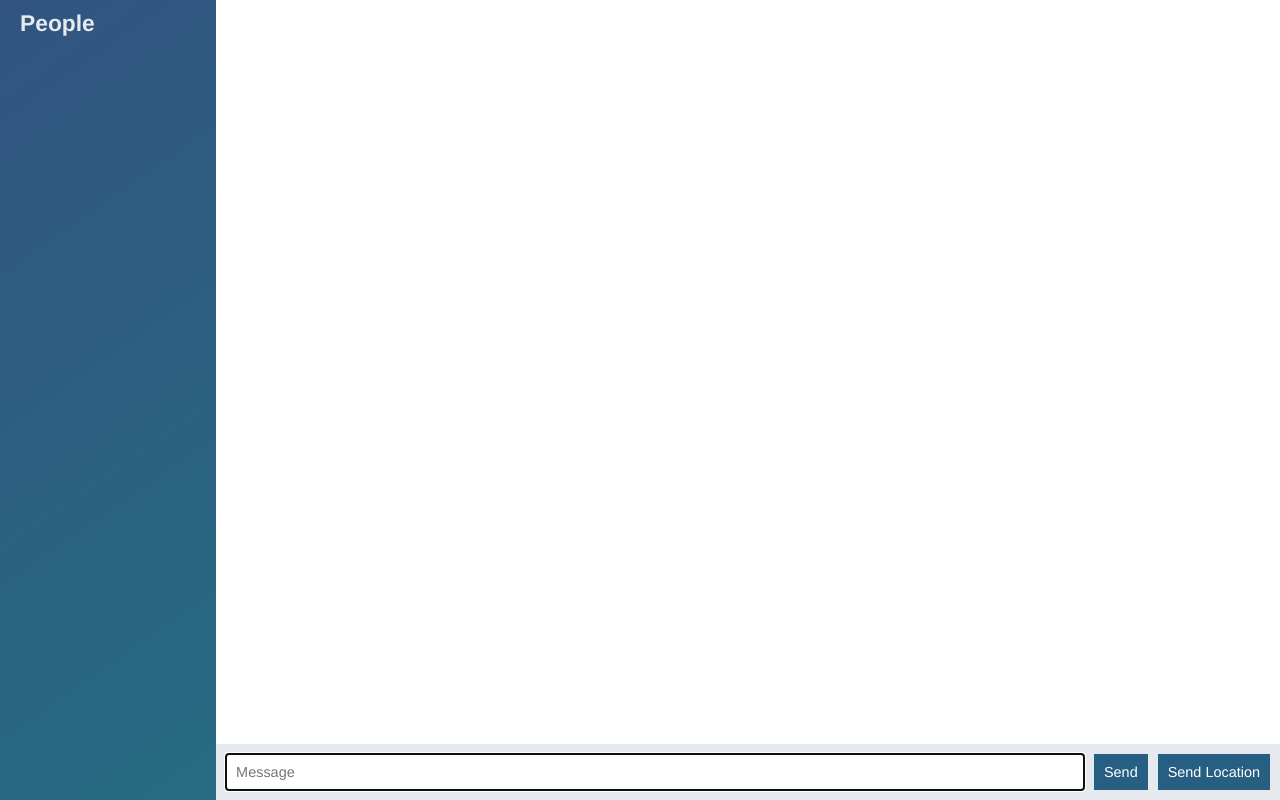
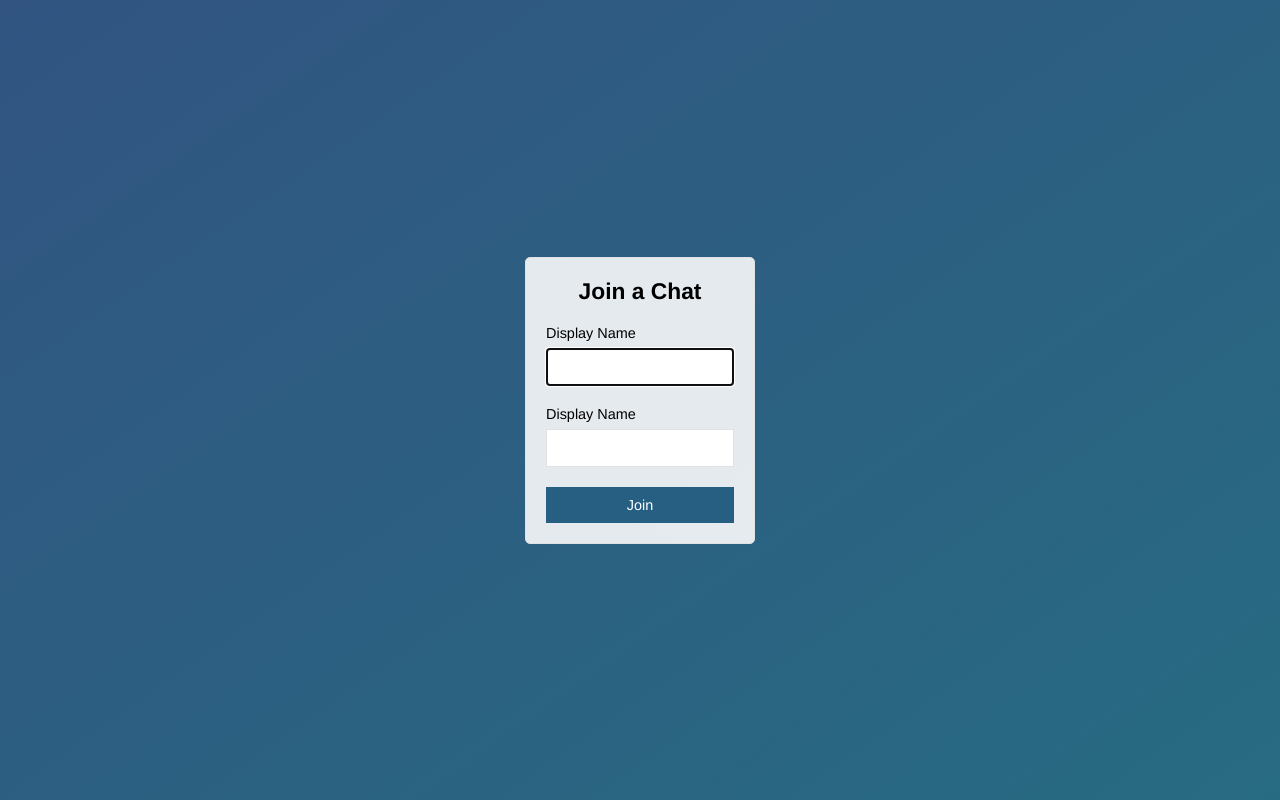
Before and after one commit to adethlo/node-chat-app, a website: page public/index.html in a window 1280 px wide. Drawn offline with nearby package versions, Linux system fonts and the light colour scheme; no server answers.

Commit message:
Added Join Page

```diff
--- a/public/index.html
+++ b/public/index.html
@@ -1,58 +1,29 @@
 <!DOCTYPE html>
 <html>
 <head>
-        <meta charset="utf-8">
+    <meta charset="utf-8" />
+    <title>Join | Chat App</title>
+    <meta name="viewport" content="width=device-width, initial-scale=1, user-scalable=no">
     <link rel="stylesheet" href="/css/styles.css" />
 </head>
-    <body class="chat">
-
-        <div class="chat__sidebar">
-            <h3>People</h3>
-            <div id="users"></div>
+<body class="centered-form">
+    <div class="centered-form__form">
+        <form action="">
+            <div class="form-field">
+                <h3>Join a Chat</h3>
             </div>
-
-        <div class="chat__main">
-                <ol id="messages" class="chat__messages"></ol>
-                <div class="chat__footer">
-                    <form id="message-form">
-                        <input name="message" type="text" placeholder="Message" autofocus autocomplete="off"/>
-                        <button>Send</button>
+            <div class="form-field">
+                <label for="name">Display Name</label>
+                <input type="text" name="name" autofocus>
+            </div>
+            <div class="form-field">
+                <label for="room">Display Name</label>
+                <input type="text" name="room">
+            </div>
+            <div class="form-field">
+                <button>Join</button>
+            </div>
         </form>
-                    <button id="send-location" type="button">Send Location</button>
     </div>
-
-        </div>
-
-        <script id="message-template" type="text/template">
-            <li class="message">
-                <div class="message__title">
-                    <h4>{{from}}</h4>
-                    <span>{{created_at}}</span>
-                </div>
-                <div class="message__body">
-                    <p>{{text}}</p>
-                </div>
-            </li>
-        </script>
-
-        <script id="location-message-template" type="text/template">
-            <li class="message">
-                <div class="message__title">
-                    <h4>{{from}}</h4>
-                    <span>{{created_at}}</span>
-                </div>
-                <div class="message__body">
-                    <p>
-                        <a href="{{url}}" target="_blank">My current Location</a>
-                    </p>
-                </div>
-            </li>
-        </script>
-
-        <script src="/socket.io/socket.io.js"></script>
-        <script src="/js/libs/jquery_3.3.1.js"></script>
-        <script src="/js/libs/moment.js"></script>
-        <script src="/js/libs/mustache.js"></script>
-        <script src="/js/index.js"></script>
 </body>
 </html>
```
Also changed, not shown: public/chat.html (added, +60 -0 lines). Lines whose indentation alone changed are shown as unchanged.
